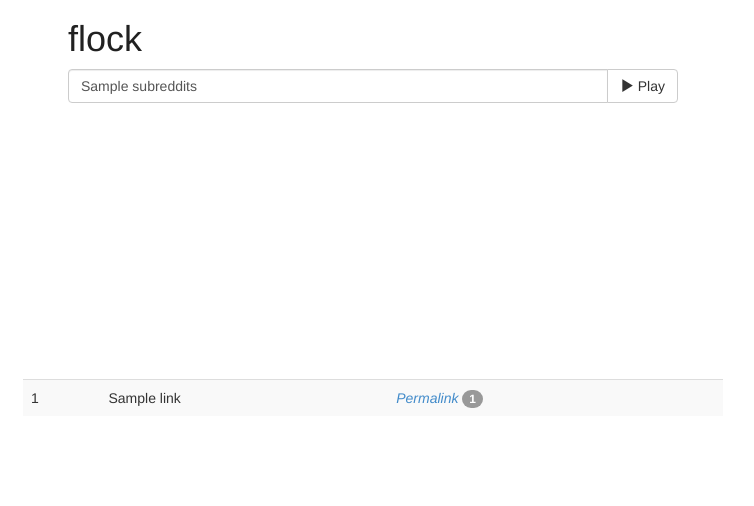
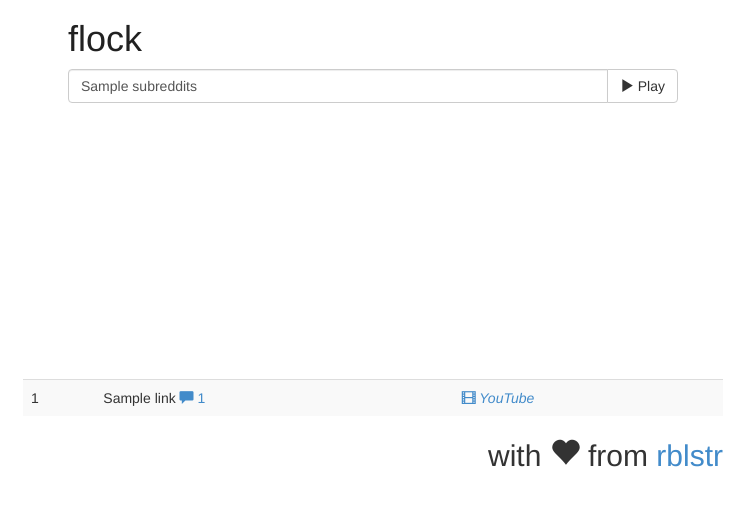
Before and after one commit to rblstr/flock, a Flask app: template templates/front.html in a window 1280 px wide. Shown: the part 125-631 px from the top of the page, without its empty margins (267-1021 px from the left). Run offline with Flask 2, Linux system fonts and the light colour scheme; the template is opened without the code that fills it: most values are stand-ins (such as "Sample title", 1, 10 or a date in 2020).

Commit message:
Clean up comments and YouTube links. Add attribution, with love

```diff
--- a/static/css/flock.css
+++ b/static/css/flock.css
@@ -66,3 +66,8 @@
 {
 	font-weight:700;
 }
+
+.footer h2
+{
+	text-align:right;
+}
--- a/templates/front.html
+++ b/templates/front.html
@@ -42,15 +42,30 @@
 							</td>
 							<td class="playTrack playTitle">
 								{{ link.get("title") }}
+								<span class="comments">
+									<a class="commentNum" target="_blank" href="{{ link.get("permalink") }}">
+
+										<span class="glyphicon glyphicon-comment"></span>
+										{{link.get("num_comments")}}</a>
+									</a>
+								</span>
 							</td>
 							<td class="">
-								<a class="italic permalink" href="{{ link.get("url") }}">Permalink</a>
-								<a class="comments badge" href="{{ link.get("permalink") }}">{{link.get("num_comments")}}</a>
+								<span class="youtube">
+									<a class="italic permalink" target="_blank" href="{{ link.get("url") }}">
+										<span class="glyphicon glyphicon-film"></span>
+										YouTube
+									</a>
+								</span>
 							</td>
 						</tr>
 					{% endfor %}
 				</tbody>
 			</table>
+
+			<div class="footer">
+				<h2>with <span class="glyphicon glyphicon-heart"></span> from <a target="_blank" href="http://github.com/rblstr">rblstr</a></h2>
+			</div>
 		</div>
 
 		<!-- jQuery (necessary for Bootstrap's JavaScript plugins) -->
@@ -100,6 +115,10 @@
 					player.playVideoAt($(this).parent().data('playnum'));
 					updateNowPlaying();
 				});
+
+				$('.commentNum').on('click', function(e) {
+					e.stopPropagation();
+				});
 			});
 
 			function onPlayerReady(event)
```
